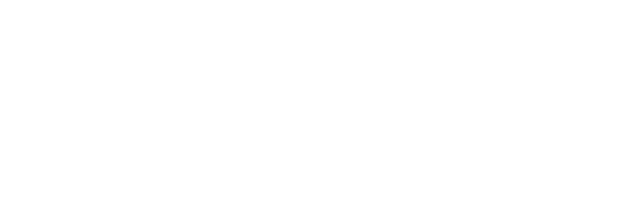
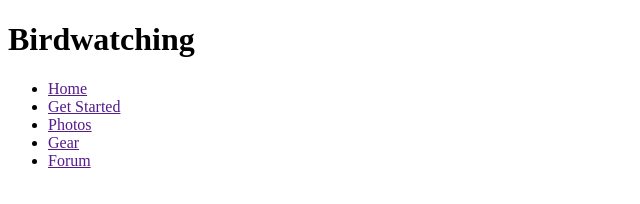
Before and after one commit to dcscode/bird-watching, a plain HTML site: page index.html in a window 1280 px wide. Shown: the whole page, without its empty margins (0-640 px from the left). Drawn offline with Linux system fonts and the light colour scheme.

Commit message:
populate header and nav

```diff
--- a/index.html
+++ b/index.html
@@ -4,13 +4,20 @@
         <meta charset="UTF-8">
         <meta name="description" content="Fake birdwatching site based on MDN tutorial">
         <meta name="author" content="Delaney Cifranik-Stovall">
+        <title>Birdwatching</title>
     </head>
     <body>
         <header>
-
+            <h1>Birdwatching</h1>
         </header>
         <nav>
-
+            <ul>
+                <li><a href="">Home</a></li>
+                <li><a href="">Get Started</a></li>
+                <li><a href="">Photos</a></li>
+                <li><a href="">Gear</a></li>
+                <li><a href="">Forum</a></li>
+            </ul>
         </nav>
         <main>
 
```
